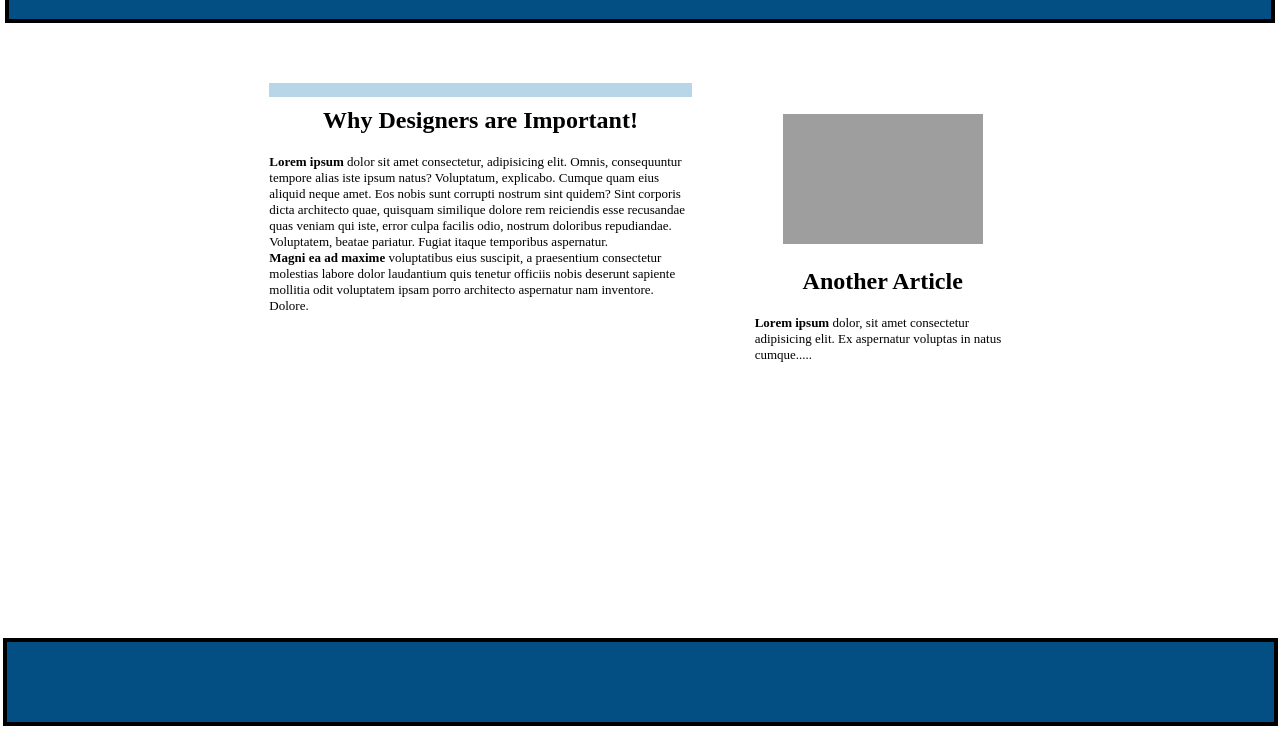
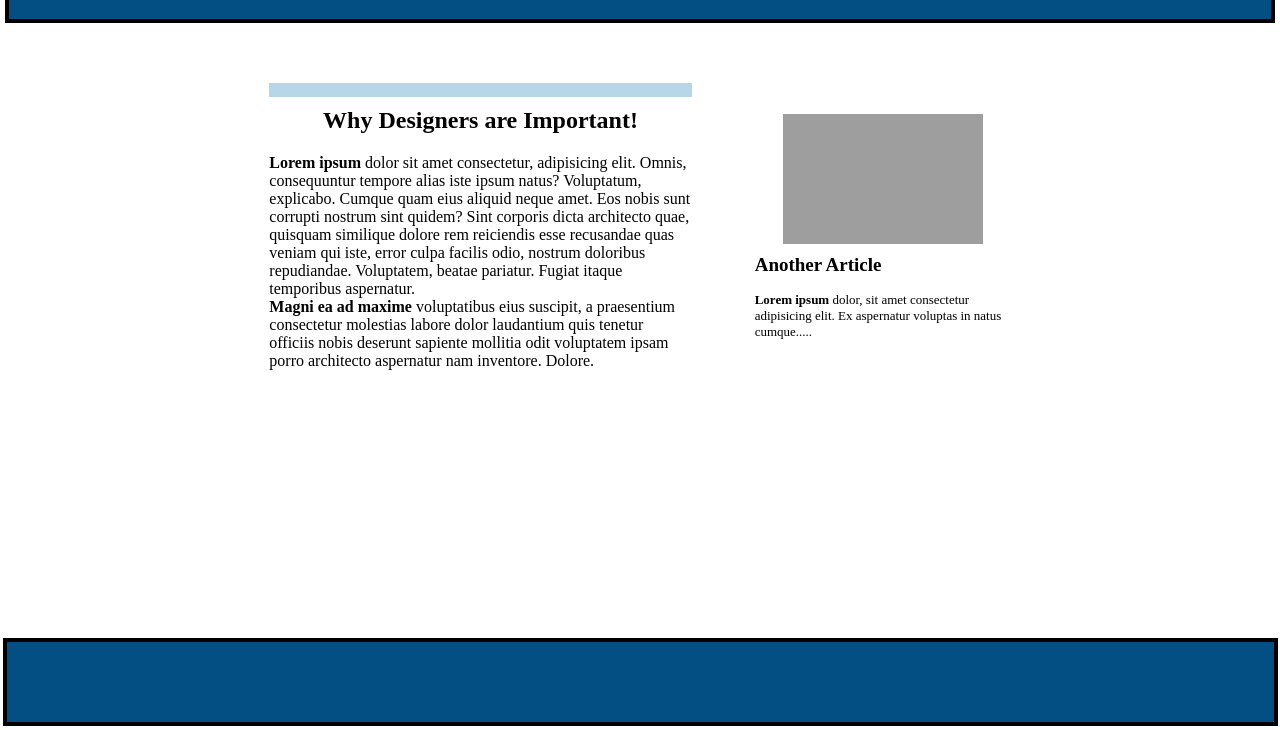
Before and after one commit to MadisonIngraham/coolSite, a plain HTML site: page index.html in a window 1280 px wide. Shown: the part 70-800 px from the top of the page. Drawn offline with Linux system fonts and the light colour scheme; grey boxes are pictures that could not be loaded.

Commit message:
Class Update

```diff
--- a/index.html
+++ b/index.html
@@ -14,7 +14,7 @@
     </header>
     <div class="content">
       <main>
-        <section>
+        <section class="text">
           <h1>Why Designers are Important!</h1>
           <p>
             <b>Lorem ipsum </b> dolor sit amet consectetur, adipisicing elit.
@@ -30,7 +30,7 @@
             architecto aspernatur nam inventore. Dolore.
           </p>
         </section>
-        <section>
+        <section class="image">
           <img src="https://picsum.photos/200/130" alt="" />
           <h1>Another Article</h1>
           <p>
--- a/style.css
+++ b/style.css
@@ -23,14 +23,14 @@ section:first-child {
   padding-right: 63px;
 }
 
-section h1:first-child {
+.text h1 {
   border-top-color: #b7d7e8;
   border-top-style: solid;
   border-top-width: 14px;
   padding-top: 10px;
 }
 
-section p:first-child {
+.text p {
   text-align: left;
 }
 
@@ -39,14 +39,14 @@ section:last-child {
   margin-top: 94px;
 }
 
-section h1:last-child {
+.image h1 {
   padding-top: 0px;
   margin-top: 6px;
   text-align: left;
   font-size: 19px;
 }
 
-section p:last-child {
+.image p {
   text-align: left;
   font-size: 13px;
   padding-top: 0px;
```
